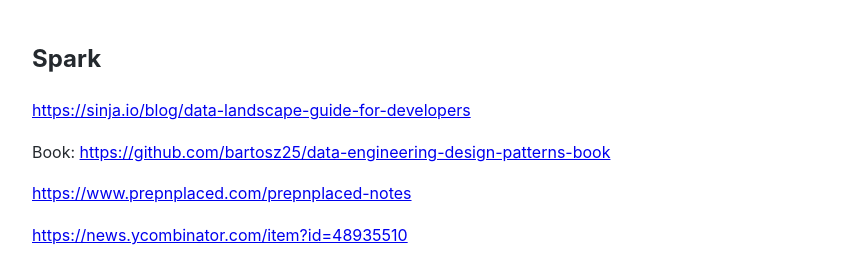
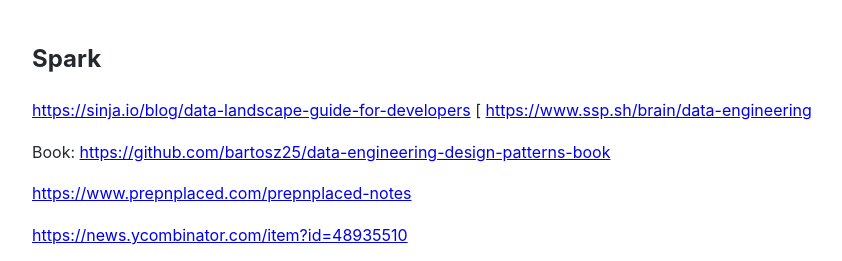
Before and after one commit to Michael-Lubinsky/michael-lubinsky.github.com, a Jekyll site: the page built from spark/spark.md, in a window 1280 px wide and 900 px high, cut to the strip 0-261 px from the top of the window. Shown: the whole strip, without its empty margins (158-1000 px from the left). Built offline with Jekyll 4.4.1, drawn with Linux system fonts in a browser that asks for light colours; our own code applies the rules of GitHub Pages for plain Markdown files.

Commit message:
Add additional resources to Spark documentation

```diff
--- a/spark/spark.md
+++ b/spark/spark.md
@@ -1,6 +1,8 @@
 ## Spark
 
 <https://sinja.io/blog/data-landscape-guide-for-developers>
+[
+<https://www.ssp.sh/brain/data-engineering>
 
 Book: <https://github.com/bartosz25/data-engineering-design-patterns-book>
 
```
